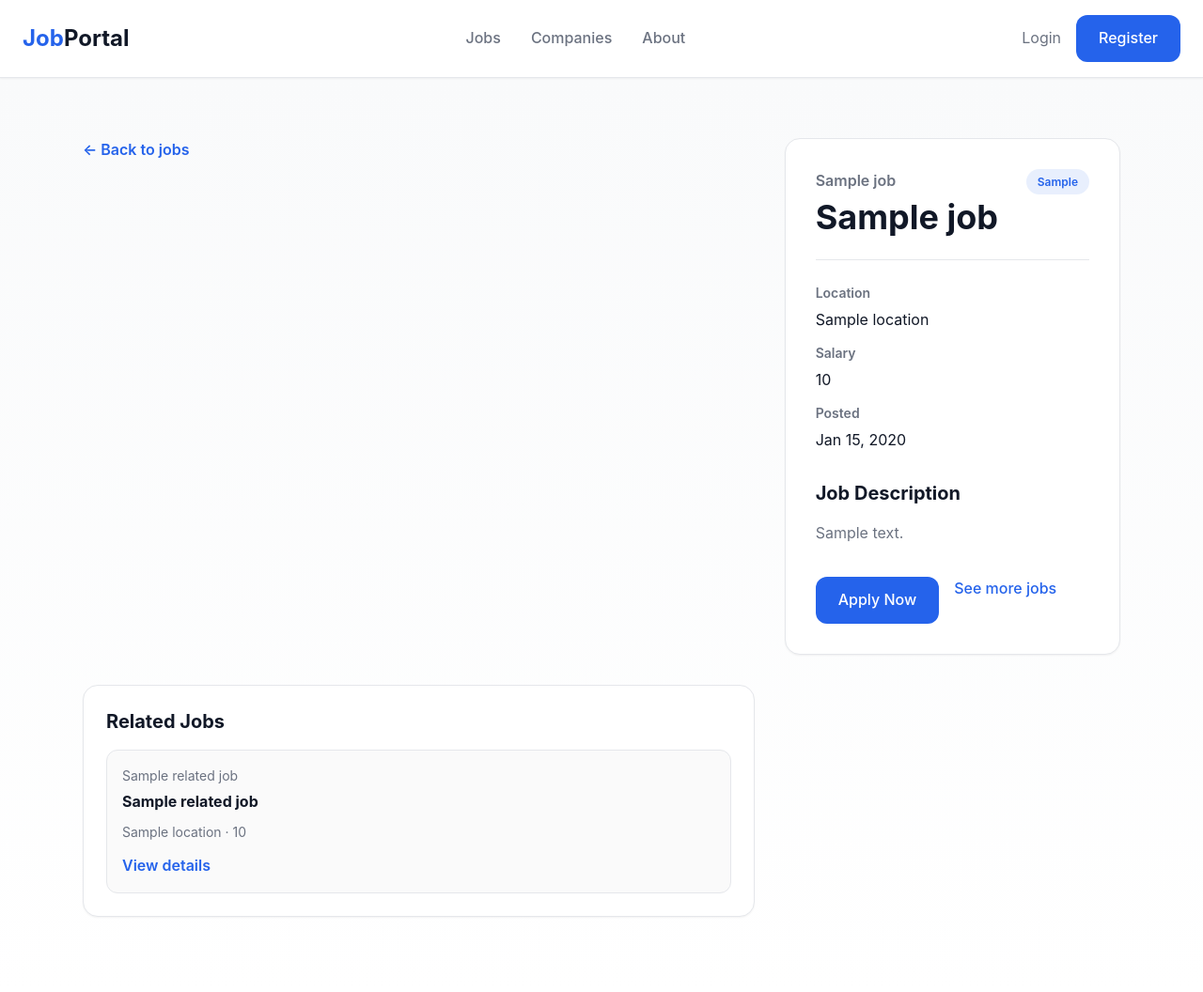
After one commit to SandeshKhadka77/job-portal, a Django app: template templates/jobs/job_detail.html in a window 1280 px wide. The commit adds this page. Shown: the whole page at 94% size. Run offline with Django 5.2, Linux system fonts and the light colour scheme; the template is opened without the code that fills it: most values are stand-ins (such as "Sample title", 1, 10 or a date in 2020); data that the repository does not hold is empty.

Commit message:
feat: add  job detail page

```diff
--- a/jobs/urls.py
+++ b/jobs/urls.py
@@ -3,4 +3,5 @@ from . import views
 
 urlpatterns = [
     path('', views.home, name='home'),
+    path('jobs/<int:pk>/', views.job_detail, name='job_detail'),
 ]
--- /dev/null
+++ b/static/css/pages/job-detail.css
@@ -0,0 +1,161 @@
+.job-detail-page {
+    padding: 4rem 1.5rem 5rem;
+    background: linear-gradient(180deg, var(--bg-light) 0%, #ffffff 100%);
+}
+
+.job-detail-layout {
+    max-width: 72rem;
+    margin: 0 auto;
+    display: grid;
+    gap: 2rem;
+}
+
+.back-link {
+    color: var(--primary);
+    text-decoration: none;
+    font-weight: 600;
+}
+
+.back-link:hover {
+    text-decoration: underline;
+}
+
+.job-detail-card,
+.related-jobs {
+    background: var(--bg-white);
+    border: 1px solid var(--border);
+    border-radius: var(--radius-xl);
+    box-shadow: var(--shadow-sm);
+}
+
+.job-detail-card {
+    padding: 2rem;
+}
+
+.job-detail-header {
+    display: flex;
+    flex-direction: column;
+    gap: 1rem;
+    border-bottom: 1px solid var(--border);
+    padding-bottom: 1.5rem;
+    margin-bottom: 1.5rem;
+}
+
+.job-detail-company {
+    color: var(--text-gray);
+    font-weight: 600;
+    margin-bottom: 0.35rem;
+}
+
+.job-detail-title {
+    font-size: 2.25rem;
+    line-height: 1.15;
+    color: var(--text-dark);
+}
+
+.job-detail-badges,
+.job-detail-meta,
+.related-jobs-list {
+    display: flex;
+    flex-wrap: wrap;
+    gap: 0.75rem;
+}
+
+.job-detail-meta {
+    margin-bottom: 1.75rem;
+}
+
+.job-detail-meta > div {
+    min-width: 12rem;
+}
+
+.meta-label {
+    display: block;
+    color: var(--text-gray);
+    font-size: 0.875rem;
+    font-weight: 600;
+    margin-bottom: 0.25rem;
+}
+
+.job-detail-description h2,
+.related-jobs h2 {
+    font-size: 1.25rem;
+    margin-bottom: 0.75rem;
+    color: var(--text-dark);
+}
+
+.job-detail-description p {
+    color: var(--text-gray);
+    line-height: 1.8;
+    white-space: pre-line;
+}
+
+.job-detail-actions {
+    display: flex;
+    flex-wrap: wrap;
+    gap: 1rem;
+    margin-top: 2rem;
+}
+
+.related-jobs {
+    padding: 1.5rem;
+}
+
+.related-jobs-list {
+    margin-top: 1rem;
+}
+
+.related-job-card {
+    flex: 1 1 14rem;
+    padding: 1rem;
+    border: 1px solid var(--border);
+    border-radius: var(--radius-lg);
+    background: #fafafa;
+}
+
+.related-job-company {
+    font-size: 0.875rem;
+    color: var(--text-gray);
+    margin-bottom: 0.25rem;
+}
+
+.related-job-title {
+    font-size: 1rem;
+    color: var(--text-dark);
+    margin-bottom: 0.5rem;
+}
+
+.related-job-meta {
+    color: var(--text-gray);
+    font-size: 0.875rem;
+    margin-bottom: 0.75rem;
+}
+
+.related-job-card a {
+    color: var(--primary);
+    font-weight: 600;
+    text-decoration: none;
+}
+
+.related-job-card a:hover {
+    text-decoration: underline;
+}
+
+@media (min-width: 1024px) {
+    .job-detail-layout {
+        grid-template-columns: minmax(0, 2fr) minmax(20rem, 1fr);
+        align-items: start;
+    }
+
+    .job-detail-header {
+        flex-direction: row;
+        justify-content: space-between;
+        align-items: flex-start;
+    }
+}
+
+@media (max-width: 768px) {
+    .job-detail-title {
+        font-size: 1.75rem;
+    }
+}
--- a/templates/home.html
+++ b/templates/home.html
@@ -64,7 +64,7 @@
                             {% endif %}
                         </div>
 
-                        <a href="#" class="btn btn-primary btn-sm">Apply Now</a>
+                        <a href="{% url 'job_detail' job.pk %}" class="btn btn-primary btn-sm">View Details</a>
                     </article>
                 {% endfor %}
             </div>
--- /dev/null
+++ b/templates/jobs/job_detail.html
@@ -0,0 +1,75 @@
+{% extends 'base.html' %}
+{% load static %}
+
+{% block title %}{{ job.title }} at {{ job.company_name }} - Job Portal{% endblock %}
+
+{% block page_css %}
+    <link rel="stylesheet" href="{% static 'css/pages/job-detail.css' %}">
+{% endblock %}
+
+{% block content %}
+<section class="job-detail-page">
+    <div class="container job-detail-layout">
+        <a href="{% url 'home' %}" class="back-link">&larr; Back to jobs</a>
+
+        <article class="job-detail-card">
+            <div class="job-detail-header">
+                <div>
+                    <p class="job-detail-company">{{ job.company_name }}</p>
+                    <h1 class="job-detail-title">{{ job.title }}</h1>
+                </div>
+                <div class="job-detail-badges">
+                    <span class="tag tag-primary">{{ job.get_job_type_display }}</span>
+                    {% if job.is_remote %}
+                        <span class="tag">Remote</span>
+                    {% endif %}
+                    {% if job.is_featured %}
+                        <span class="tag">Featured</span>
+                    {% endif %}
+                </div>
+            </div>
+
+            <div class="job-detail-meta">
+                <div>
+                    <span class="meta-label">Location</span>
+                    <p>{{ job.location }}</p>
+                </div>
+                <div>
+                    <span class="meta-label">Salary</span>
+                    <p>{{ job.salary_display }}</p>
+                </div>
+                <div>
+                    <span class="meta-label">Posted</span>
+                    <p>{{ job.created_at|date:"M d, Y" }}</p>
+                </div>
+            </div>
+
+            <div class="job-detail-description">
+                <h2>Job Description</h2>
+                <p>{{ job.description }}</p>
+            </div>
+
+            <div class="job-detail-actions">
+                <a href="#" class="btn btn-primary">Apply Now</a>
+                <a href="{% url 'home' %}" class="btn btn-link-primary">See more jobs</a>
+            </div>
+        </article>
+
+        {% if related_jobs %}
+            <aside class="related-jobs">
+                <h2 class="heading-3">Related Jobs</h2>
+                <div class="related-jobs-list">
+                    {% for related_job in related_jobs %}
+                        <article class="related-job-card">
+                            <p class="related-job-company">{{ related_job.company_name }}</p>
+                            <h3 class="related-job-title">{{ related_job.title }}</h3>
+                            <p class="related-job-meta">{{ related_job.location }} · {{ related_job.salary_display }}</p>
+                            <a href="{% url 'job_detail' related_job.pk %}">View details</a>
+                        </article>
+                    {% endfor %}
+                </div>
+            </aside>
+        {% endif %}
+    </div>
+</section>
+{% endblock %}
```
Also changed, not shown: jobs/views.py (+15 -1 lines).
